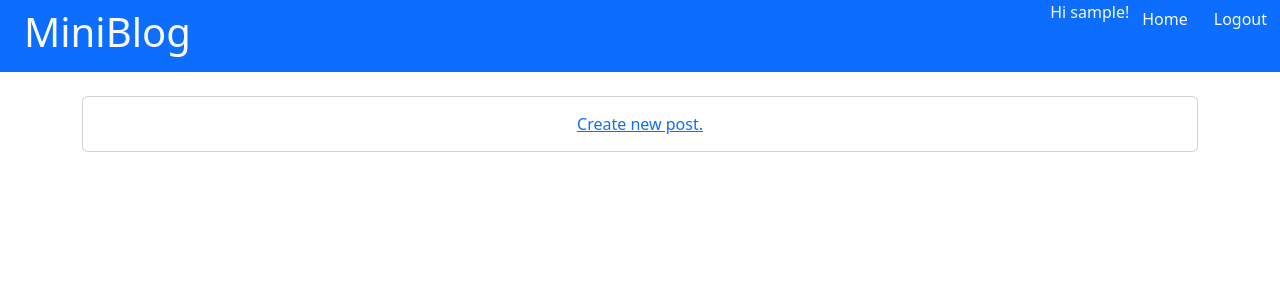
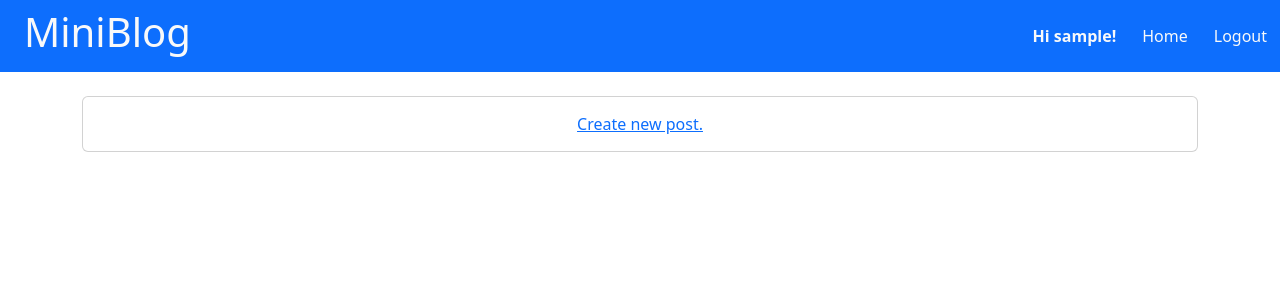
Before and after one commit to exequielarroyo/mini-blog-site, a PHP site: page /index.php in a window 1280 px wide. Shown: the top 300 px of the page. Run offline with PHP 8.4, Linux system fonts and the light colour scheme; the visitor is signed in with stand-in values (Sample User, id 1); data that the repository does not hold is empty.

Commit message:
Updated CRUD permissions

```diff
--- a/components/header.php
+++ b/components/header.php
@@ -25,9 +25,9 @@ if (isset($_SESSION['loggedin']) && $_SESSION['loggedin'] === true) {
     <div class="bg-primary d-flex justify-content-between">
         <h1 class="text-light px-4 py-2">MiniBlog</h1>
 
-        <div class="d-flex">
+        <div class="d-flex align-items-center ">
             <?php if (!empty($username)) {
-                echo "<p class='text-light'>Hi $username!</p>";
+                echo "<a class='btn btn-outline-primary text-light fw-bold'>Hi $username!</a>";
                 echo "<a href='index.php' class='btn btn-outline-primary text-light '>Home</a>";
                 echo "<form action='logout.php' method='post'>
                 <button type='submit' class='btn btn-outline-primary text-light'>Logout</button>
--- a/index.php
+++ b/index.php
@@ -1,10 +1,11 @@
 <?php
 include "components/header.php";
 
-if (isset($_GET['delete_id'])) {
+if (isset($_GET['delete_id']) && $_SESSION['loggedin']) {
     $posts_id = $_GET['delete_id'];
+    $users_id = $_SESSION['users_id'];
 
-    mysqli_query($connection, "DELETE FROM posts WHERE id='$posts_id';");
+    mysqli_query($connection, "DELETE FROM posts WHERE id='$posts_id' AND users_id='$users_id';");
 }
 
 
```
Also changed, not shown: edit-post.php (+8 -1 lines).
